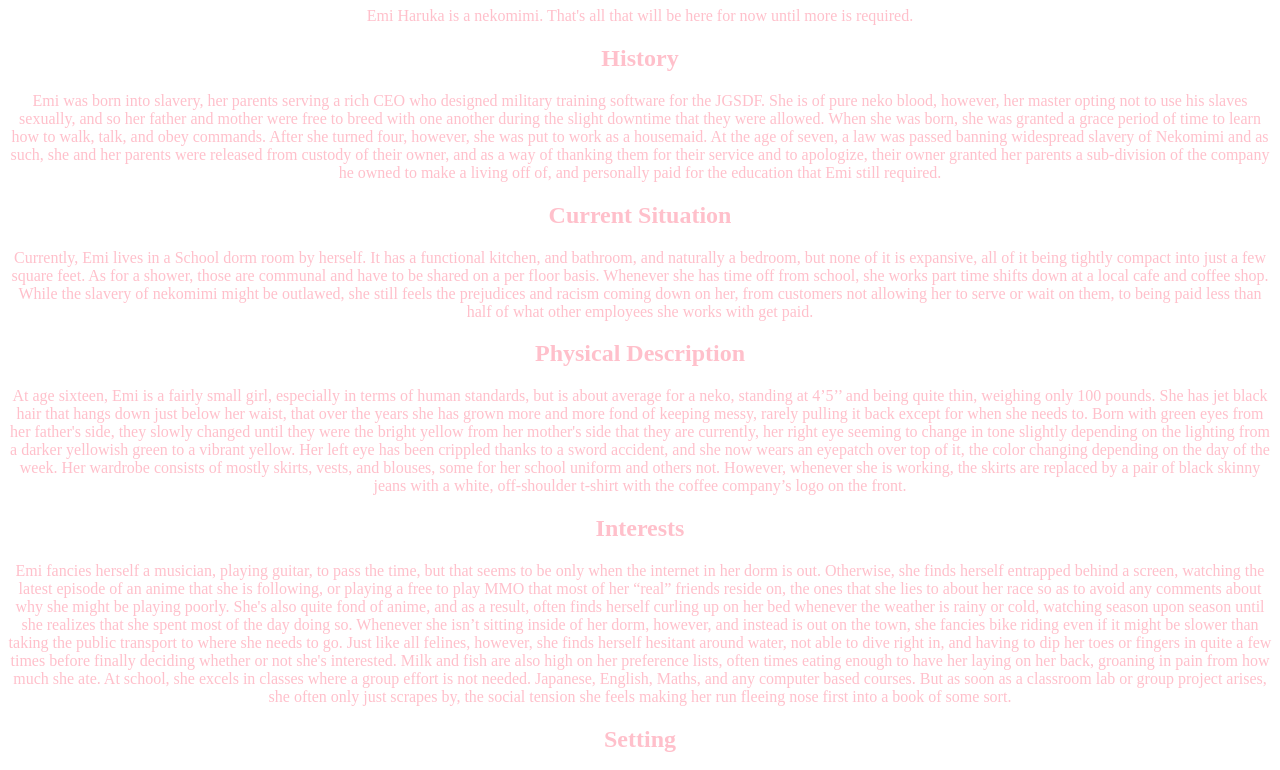
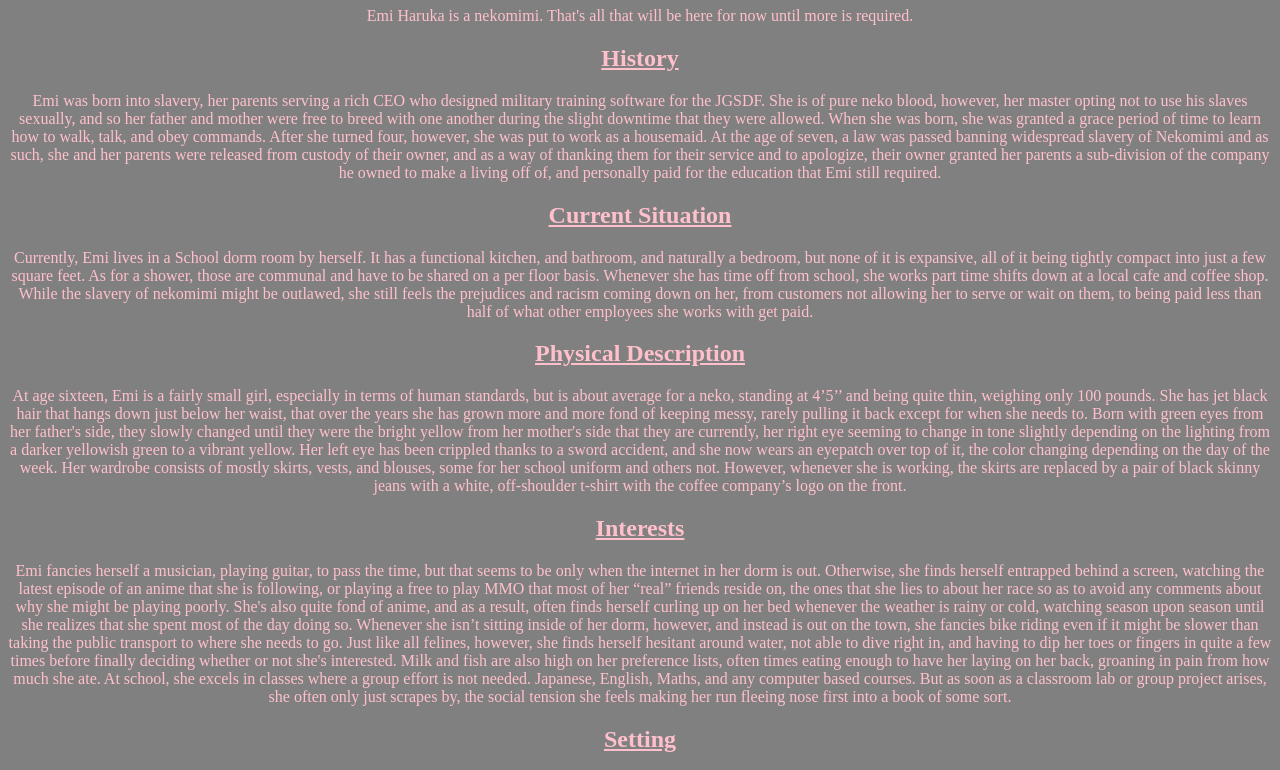
Before and after one commit to EmiNyan/about-me-website, a plain HTML site: page index.html in a window 1280 px wide. Shown: the part 385-1155 px from the top of the page. Drawn offline with Linux system fonts and the light colour scheme.

Commit message:
update 1
work update

```diff
--- a/style.css
+++ b/style.css
@@ -1,4 +1,11 @@
 * {
+  background-color:grey; /*Makes background color grey*/
+
   color:pink; /*Makes header 1 pink and centers it*/
   text-align:center;
 }
+
+h1, h2 {
+  text-decoration:underline; /*Underlines headers*/
+
+}
```
